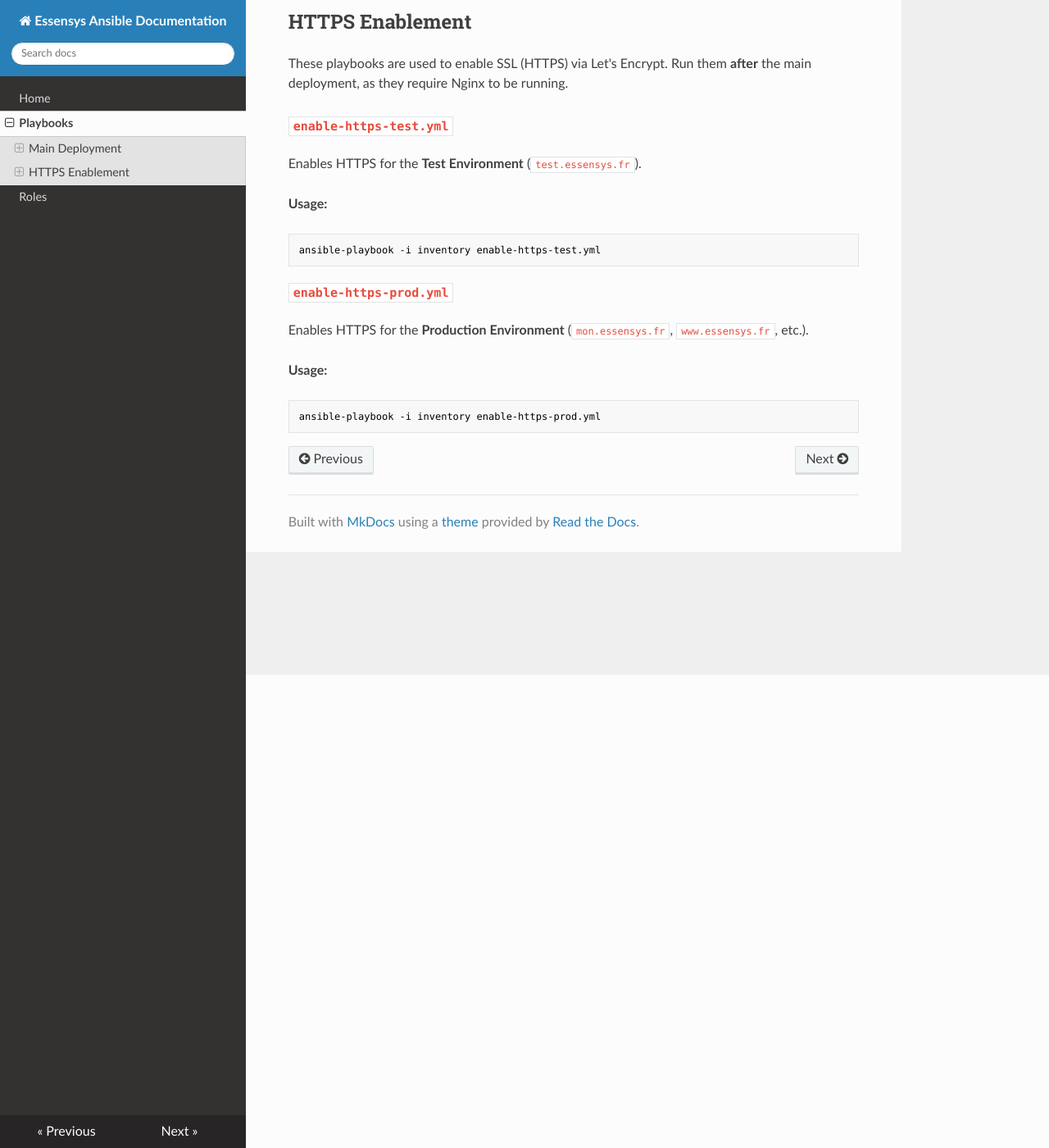
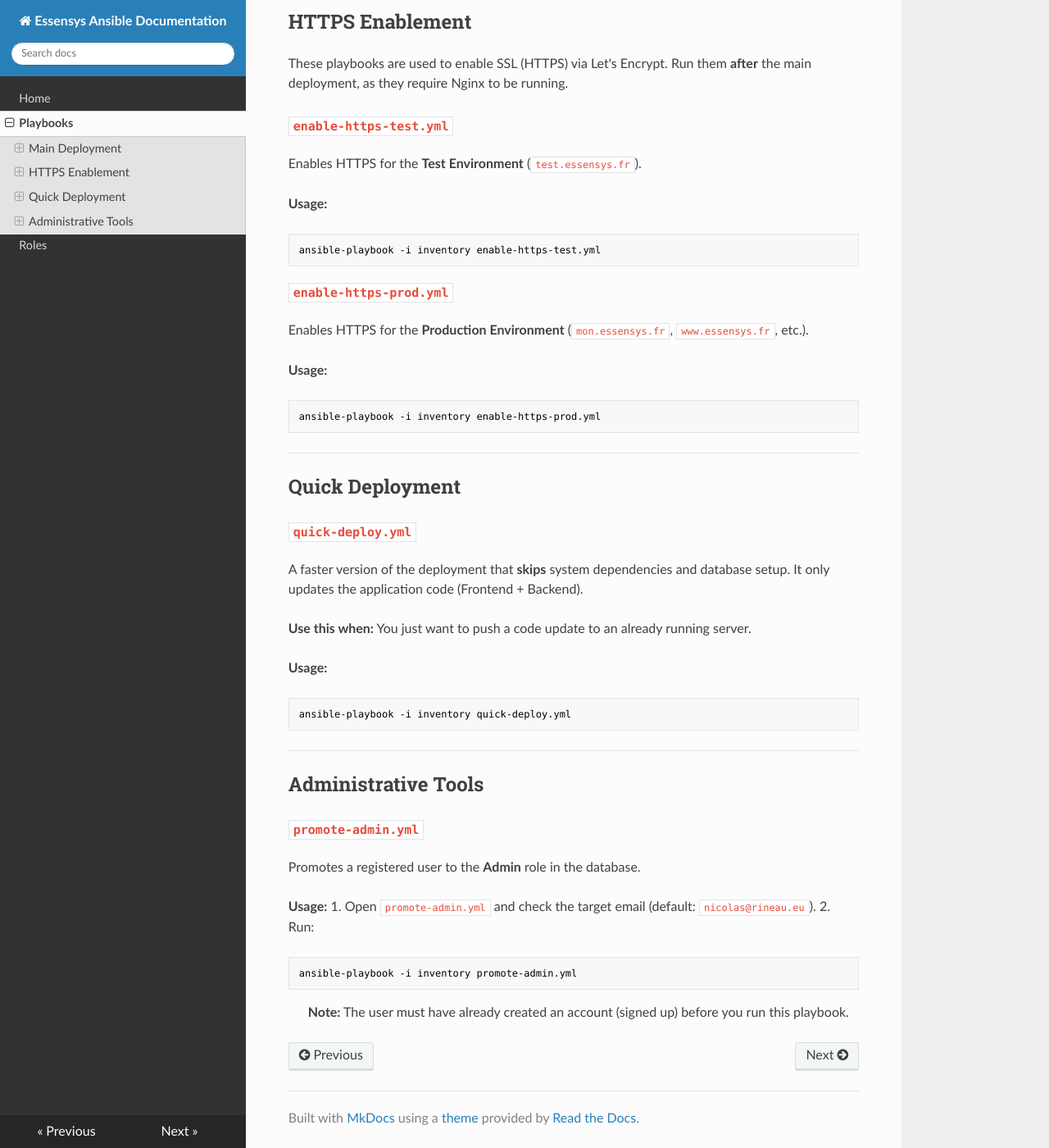
Before and after one commit to essensys-hub/essensys-ansible, an MkDocs documentation site: the page built from docs/playbooks.md, in a window 1280 px wide and 1400 px high, scrolled down 577 px. Shown: the whole window at 82% size. Built offline with MkDocs 1.6.1, drawn with Linux system fonts in a browser that asks for light colours; nearby versions of some CDN libraries.

Commit message:
docs: add quick-deploy and promote-admin documentation

````diff
--- a/docs/playbooks.md
+++ b/docs/playbooks.md
@@ -42,3 +42,35 @@
 ```bash
 ansible-playbook -i inventory enable-https-prod.yml
 ```
+
+---
+
+## Quick Deployment
+
+### `quick-deploy.yml`
+
+A faster version of the deployment that **skips** system dependencies and database setup. It only updates the application code (Frontend + Backend).
+
+**Use this when:** You just want to push a code update to an already running server.
+
+**Usage:**
+```bash
+ansible-playbook -i inventory quick-deploy.yml
+```
+
+---
+
+## Administrative Tools
+
+### `promote-admin.yml`
+
+Promotes a registered user to the **Admin** role in the database.
+
+**Usage:**
+1. Open `promote-admin.yml` and check the target email (default: `nicolas@rineau.eu`).
+2. Run:
+```bash
+ansible-playbook -i inventory promote-admin.yml
+```
+
+> **Note:** The user must have already created an account (signed up) before you run this playbook.
````
Also changed, not shown: quick-deploy.yml (added, +8 -0 lines).
